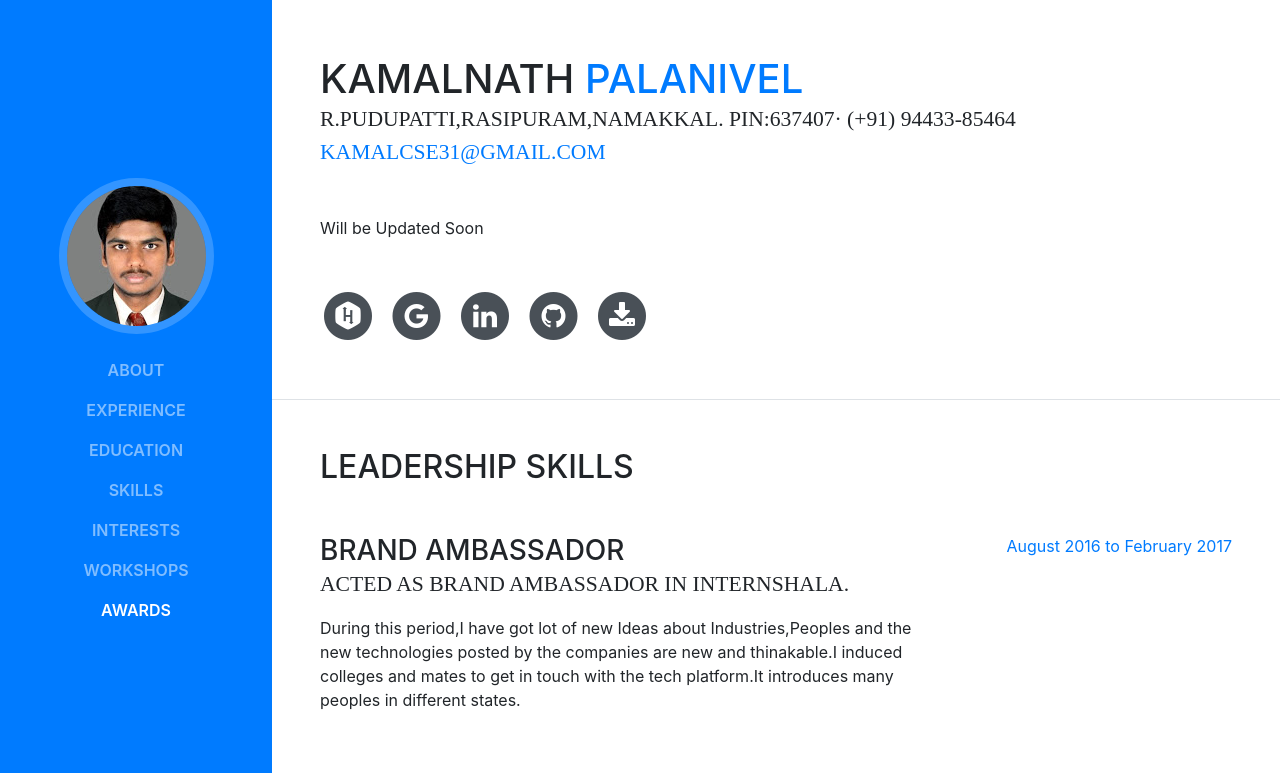
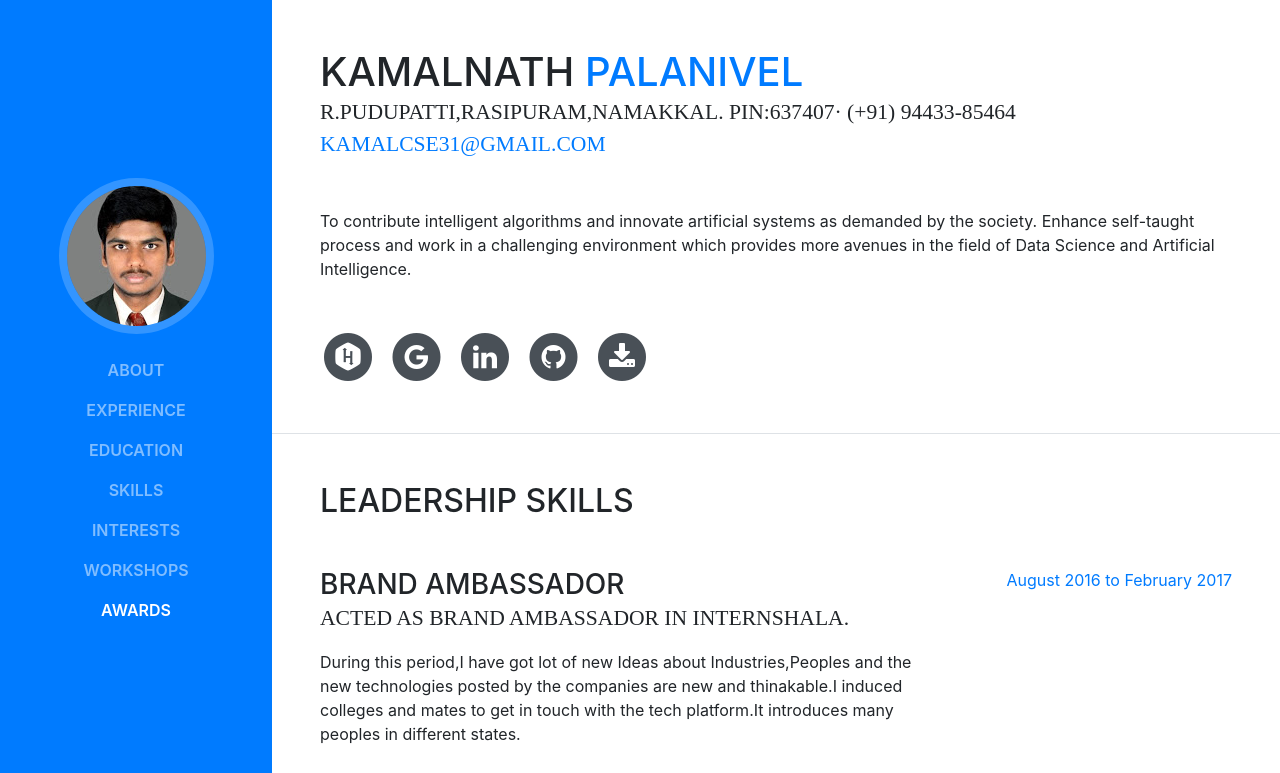
Before and after one commit to kamalmkce-2016/kamalmkce-2016.github.io, a website with bundled scripts: page index.html in a window 1280 px wide. Shown: the top 773 px of the page. Built offline with nearby package versions, Linux system fonts and the light colour scheme; a web font is replaced by a local one.

Commit message:
Update index.html

```diff
--- a/index.html
+++ b/index.html
@@ -76,7 +76,7 @@
           <div class="subheading mb-5">R.Pudupatti,Rasipuram,Namakkal. pin:637407· (+91) 94433-85464
             <a href="mailto:name@email.com">kamalcse31@gmail.com</a>
           </div>
-          <p class="mb-5">Will be Updated Soon</p>
+          <p class="mb-5">To contribute intelligent algorithms and innovate artificial systems as demanded by the society.  Enhance self-taught process and work in a challenging environment which provides more avenues in the field of Data Science and Artificial Intelligence.</p>
           <ul class="list-inline list-social-icons mb-0">
             <li class="list-inline-item">
               <a href="https://www.hackerrank.com/kamalnathlp" data-toggle="tooltip" title="Hackerrank!">
```
